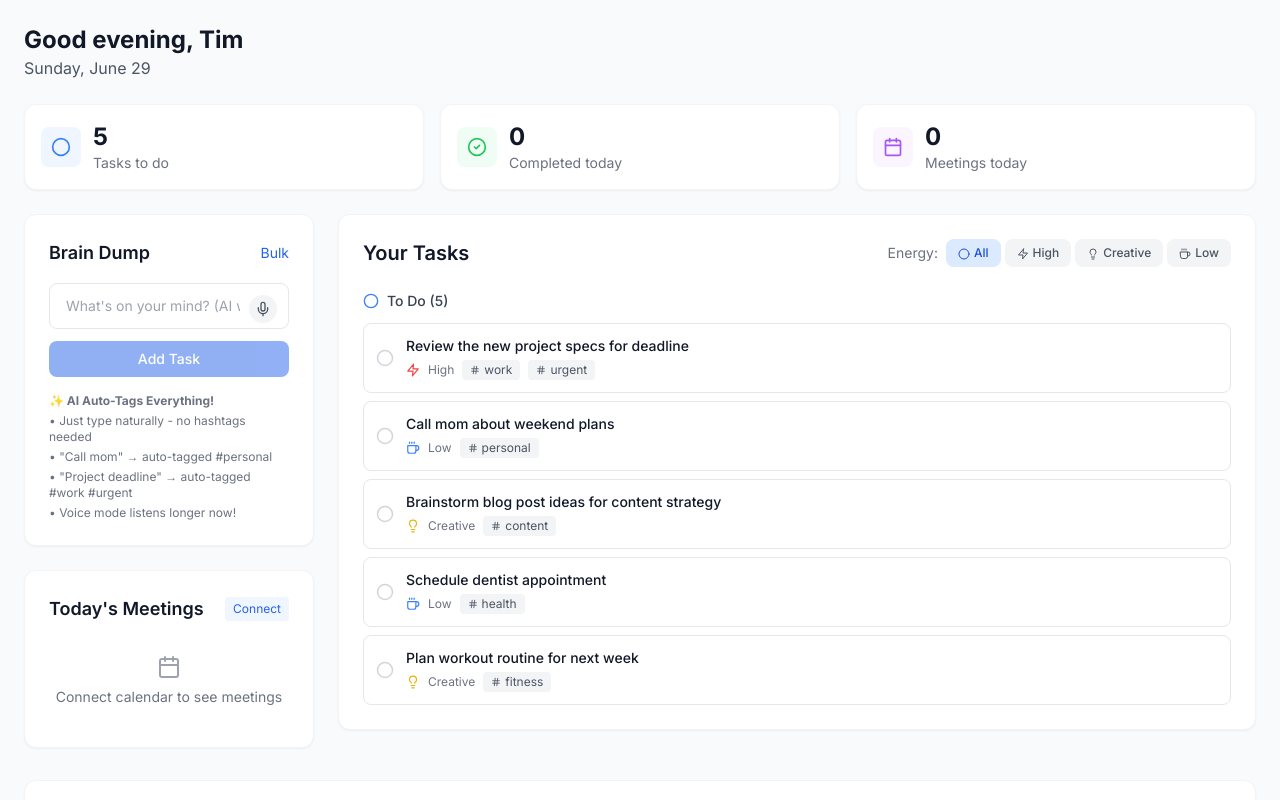
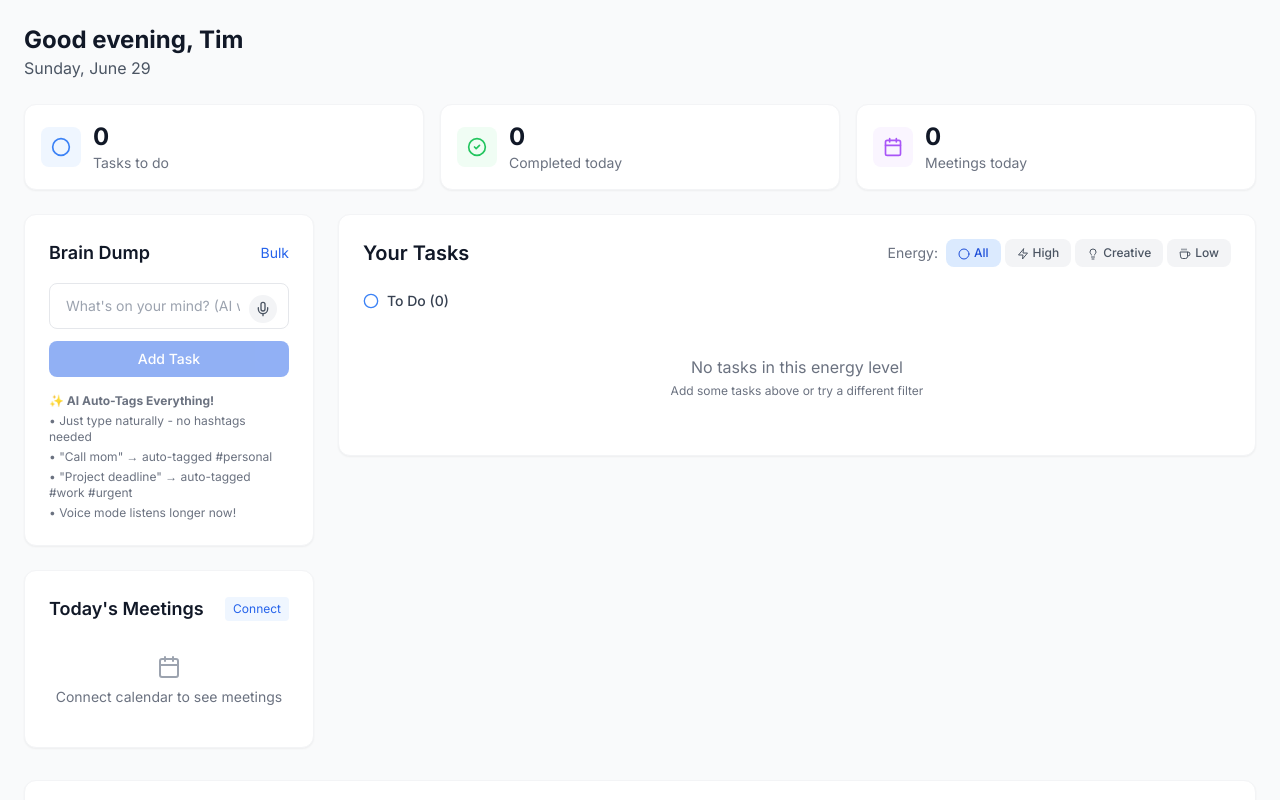
Before and after one commit to timcoe429/life-dashboard, a Next.js app: page / in a window 1280 px wide. Shown: the top 800 px of the page. Built offline with nearby package versions, Linux system fonts and the light colour scheme.

Commit message:
Remove C Task 3

```diff
--- a/components/LifeDashboard.js
+++ b/components/LifeDashboard.js
@@ -6,14 +6,7 @@ import { Calendar, CheckCircle2, Circle, Brain, ExternalLink, Plus, Mic, MicOff,
 const LifeDashboard = () => {
   const [currentTime, setCurrentTime] = useState(new Date());
   const [taskInput, setTaskInput] = useState("");
-  const [tasks, setTasks] = useState([
-    // Sample tasks showing AI auto-tagging in action - all fresh for today
-    { id: 1, text: "Review the new project specs for deadline", completed: false, energy: "high", tags: ["work", "urgent"], context: "office" },
-    { id: 2, text: "Call mom about weekend plans", completed: false, energy: "low", tags: ["personal"], context: "phone" },
-    { id: 3, text: "Brainstorm blog post ideas for content strategy", completed: false, energy: "creative", tags: ["content"], context: "anywhere" },
-    { id: 4, text: "Schedule dentist appointment", completed: false, energy: "low", tags: ["health"], context: "phone" },
-    { id: 5, text: "Plan workout routine for next week", completed: false, energy: "creative", tags: ["fitness"], context: "anywhere" },
-  ]);
+  const [tasks, setTasks] = useState([]);
   const [completedToday, setCompletedToday] = useState(0);
   const [accessToken, setAccessToken] = useState(null);
   const [calendarEvents, setCalendarEvents] = useState([]);
@@ -43,7 +36,13 @@ const LifeDashboard = () => {
 
     const savedTasks = localStorage.getItem('dashboard_tasks');
     if (savedTasks) {
-      setTasks(JSON.parse(savedTasks));
+      const parsedTasks = JSON.parse(savedTasks);
+      // Filter out the old dummy "Order groceries online" task
+      const cleanTasks = parsedTasks.filter(task => task.text !== "Order groceries online" && task.text !== "Order groceries from amazon");
+      setTasks(cleanTasks);
+      if (cleanTasks.length !== parsedTasks.length) {
+        localStorage.setItem('dashboard_tasks', JSON.stringify(cleanTasks));
+      }
     }
 
     // Check OAuth callback
```
